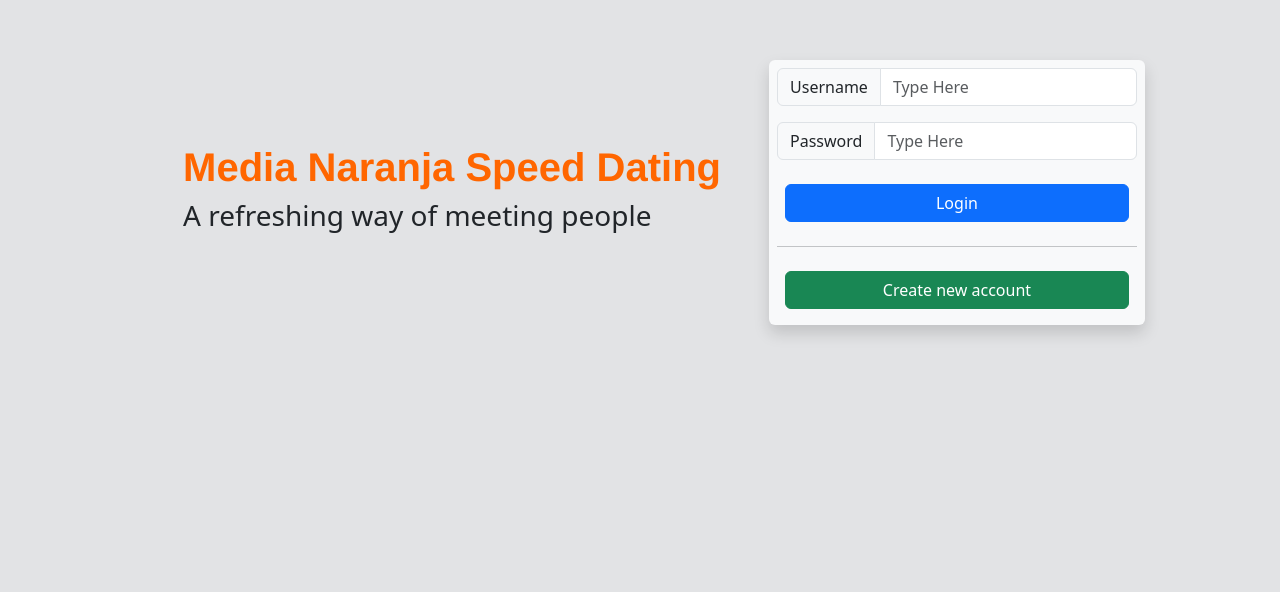
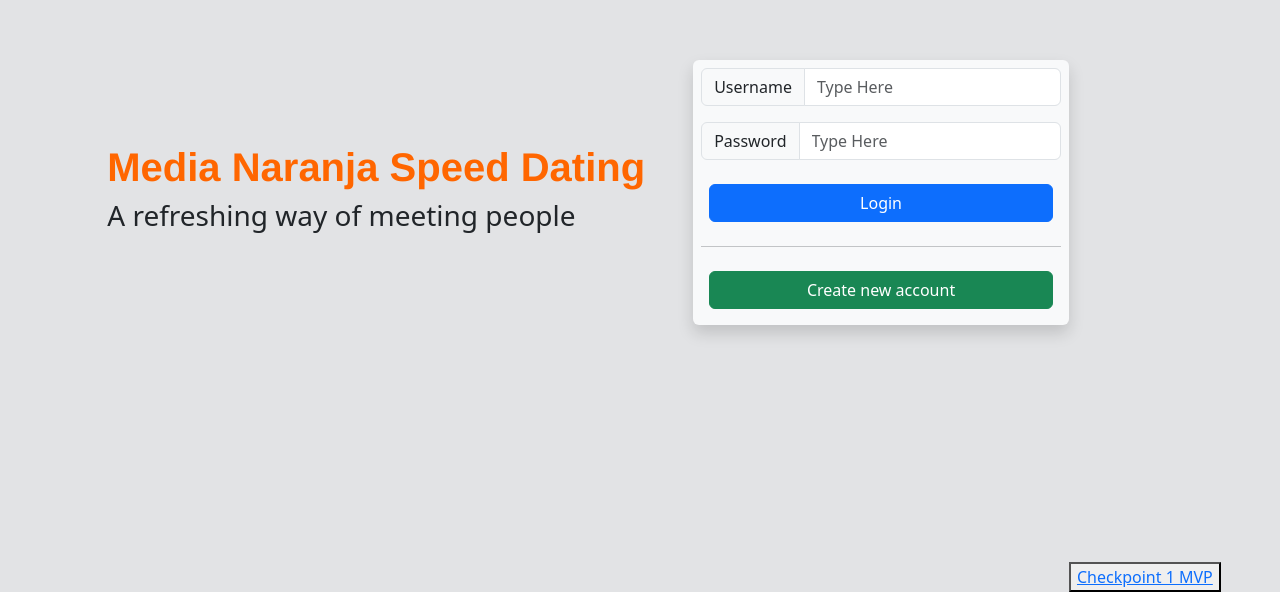
Before and after one commit to ihern/final-project-484, a React (Vite) app: page / in a window 1280 px wide. Shown: the part 208-800 px from the top of the page. Built offline with nearby package versions, Linux system fonts and the light colour scheme.

Commit message:
Fix the build bug and add route to MVP

```diff
--- a/src/App.tsx
+++ b/src/App.tsx
@@ -1,6 +1,4 @@
-
-
-import React from 'react';
+// import React from 'react';
 import { BrowserRouter, Routes, Route} from 'react-router-dom';
 import LoginPage from './components/LoginPage';
 import MVP from './components/MVP';
@@ -21,3 +19,4 @@ function App() {
 }
 
 export default App
+;
--- a/src/components/LoginPage.tsx
+++ b/src/components/LoginPage.tsx
@@ -1,5 +1,6 @@
 // import React, { useState } from 'react';
-import React from 'react';
+// import React from 'react';
+import { Link } from "react-router-dom";
 import 'bootstrap/dist/css/bootstrap.min.css';
 import './loginStyle.css';
 
@@ -29,6 +30,13 @@ const LoginForm = () => {
                 <button type="submit" className="btn btn-success m-2">Create new account</button>
             </div>
         </form>
+
+
+        <footer className="mt-auto">
+            <button>
+                <Link to="/mvp">Checkpoint 1 MVP</Link>
+            </button>
+        </footer>
     </div>
   );
 };
--- a/src/components/MVP.tsx
+++ b/src/components/MVP.tsx
@@ -1,8 +1,7 @@
-
-function MVP() {
+const MVP = () => {
 
   return (
-    <>
+    <section>
       <div>
       <h1>Speed Dating App</h1>
           <img src="./images/exacalidraw.png" style={{ maxWidth: '50%', height: 'auto' }} alt="Excali diagram drawing" />
@@ -10,8 +9,9 @@ function MVP() {
       <div className="card">
         <a rel="stylesheet" href="https://excalidraw.com/#json=8PE0U9KuKveDcR-_TCkfI,y0evdrK57JE8g_eJkwchBA"><h1>Excalidraw Link</h1></a>
       </div>
-    </>
-  )
-}
+    </section>
+
+  );
+};
 
 export default MVP;
```
